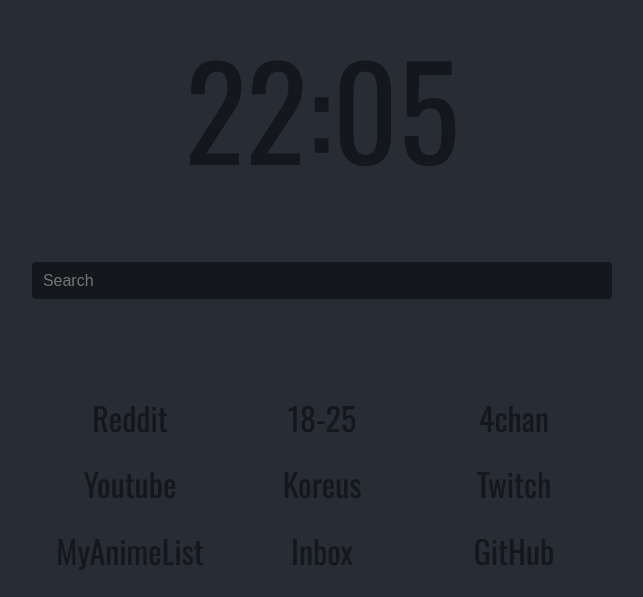
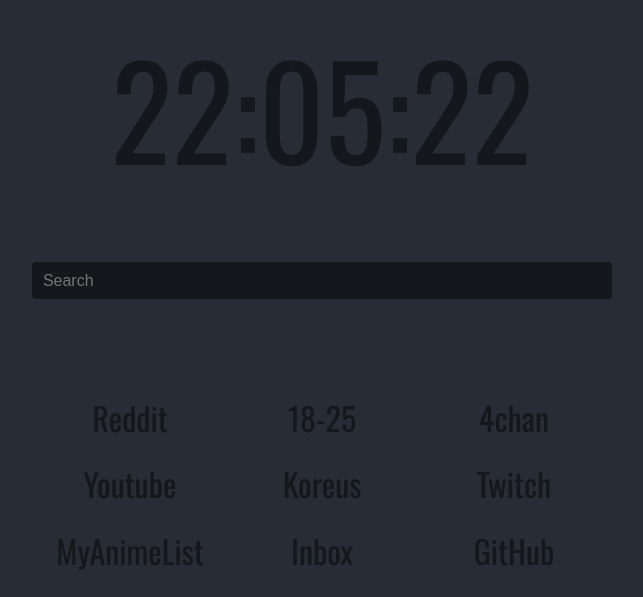
Before and after one commit to LolicoreExpress/Dark-Startpage.-No-fun-allowed., a plain HTML site: page index.html in a window 1280 px wide. Shown: the part 203-800 px from the top of the page, without its empty margins (318-961 px from the left). Drawn offline with nearby package versions, Linux system fonts and the light colour scheme.

Commit message:
Ajout des secondes sur la clock + code clean up

```diff
--- a/index.html
+++ b/index.html
@@ -1,5 +1,4 @@
 <DOCTYPE! html>
-
 <head>
   <meta charset="utf-8">
   <link href="https://fonts.googleapis.com/css?family=Oswald" rel="stylesheet">
@@ -8,34 +7,28 @@
   <link rel="stylesheet" href="CSS/responsive.css">
   <title>@Start</title>
 </head>
-
 <body>
-
   <div id="clockbox">
     <script type="text/javascript">
     function GetClock(){
       var d=new Date();
-      var nhour=d.getHours(),nmin=d.getMinutes();
+      var nhour=d.getHours(),nmin=d.getMinutes(),nsec=d.getSeconds();
       if(nmin<=9) nmin="0"+nmin
-
-      document.getElementById('clockbox').innerHTML=""+nhour+":"+nmin+"";
+      if(nsec<=9) nsec="0"+nsec
+      document.getElementById('clockbox').innerHTML=""+nhour+":"+nmin+":"+nsec+"";
     }
-
     window.onload=function(){
       GetClock();
       setInterval(GetClock,1000);
     }
     </script>
   </div>
-
-
   <div id="searchDiv">
     <form method="get" action="http://www.google.com/search" class="formSearch">
       <input type="search" autocomplete="off" placeholder="  Search" name="q" class="searchbox">
       <input type="submit" value="search" class="submitButton">
     </form>
   </div>
-
   <center><table>
     <tr>
       <td><a href="https://www.reddit.com">Reddit</a></td>
@@ -52,7 +45,5 @@
       <td><a href="https://inbox.google.com/u/0/?pli=1">Inbox</a></td>
       <td><a href="https://github.com/LolicoreExpress">GitHub</a></td>
     </tr>
-
   </table></center>
-
 </body>
```
